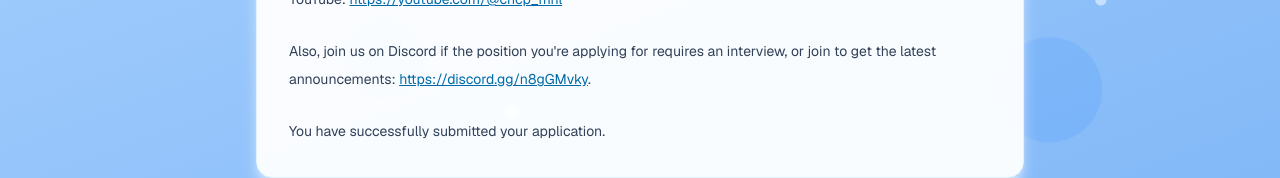
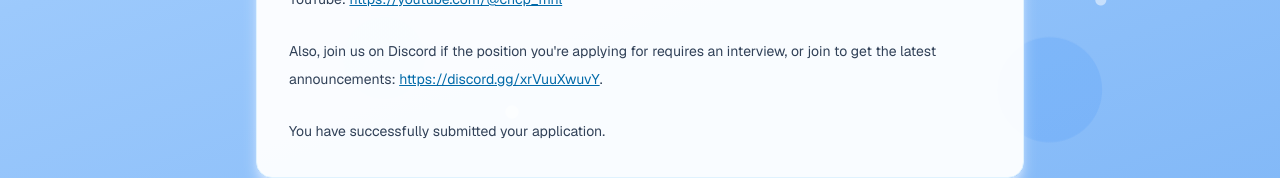
Before and after one commit to red-sakai/membership-forms, a Next.js app: page /register/administrative-department/submit in a window 1280 px wide. Shown: the part 544-722 px from the top of the page. Built offline with nearby package versions, Linux system fonts and the light colour scheme.

Commit message:
chore: update discord link

```diff
--- a/app/register/administrative-department/submit/page.tsx
+++ b/app/register/administrative-department/submit/page.tsx
@@ -21,7 +21,7 @@ export default function AdministrativeDepartmentSubmitPage() {
 
         <p className="mt-6 text-sm leading-7 text-slate-700">
           Also, join us on Discord if the position you&apos;re applying for requires an interview, or join to
-          get the latest announcements: <a className="text-sky-700 underline" href="https://discord.gg/n8gGMvky" target="_blank" rel="noopener noreferrer">https://discord.gg/n8gGMvky</a>.
+          get the latest announcements: <a className="text-sky-700 underline" href="https://discord.gg/xrVuuXwuvY" target="_blank" rel="noopener noreferrer">https://discord.gg/xrVuuXwuvY</a>.
         </p>
 
         <SubmissionConfirmation />
--- a/app/register/creatives-department/submit/page.tsx
+++ b/app/register/creatives-department/submit/page.tsx
@@ -21,7 +21,7 @@ export default function CreativesDepartmentSubmitPage() {
 
         <p className="mt-6 text-sm leading-7 text-slate-700">
           Also, join us on Discord if the position you&apos;re applying for requires an interview, or join to
-          get the latest announcements: <a className="text-sky-700 underline" href="https://discord.gg/n8gGMvky" target="_blank" rel="noopener noreferrer">https://discord.gg/n8gGMvky</a>.
+          get the latest announcements: <a className="text-sky-700 underline" href="https://discord.gg/xrVuuXwuvY" target="_blank" rel="noopener noreferrer">https://discord.gg/xrVuuXwuvY</a>.
         </p>
 
         <SubmissionConfirmation />
--- a/app/register/executive-department/submit/page.tsx
+++ b/app/register/executive-department/submit/page.tsx
@@ -21,7 +21,7 @@ export default function ExecutiveDepartmentSubmitPage() {
 
         <p className="mt-6 text-sm leading-7 text-slate-700">
           Also, join us on Discord if the position you&apos;re applying for requires an interview, or join to
-          get the latest announcements: <a className="text-sky-700 underline" href="https://discord.gg/n8gGMvky" target="_blank" rel="noopener noreferrer">https://discord.gg/n8gGMvky</a>.
+          get the latest announcements: <a className="text-sky-700 underline" href="https://discord.gg/xrVuuXwuvY" target="_blank" rel="noopener noreferrer">https://discord.gg/xrVuuXwuvY</a>.
         </p>
 
         <SubmissionConfirmation />
--- a/app/register/marketing-department/submit/page.tsx
+++ b/app/register/marketing-department/submit/page.tsx
@@ -21,7 +21,7 @@ export default function MarketingDepartmentSubmitPage() {
 
         <p className="mt-6 text-sm leading-7 text-slate-700">
           Also, join us on Discord if the position you&apos;re applying for requires an interview, or join to
-          get the latest announcements: <a className="text-sky-700 underline" href="https://discord.gg/n8gGMvky" target="_blank" rel="noopener noreferrer">https://discord.gg/n8gGMvky</a>.
+          get the latest announcements: <a className="text-sky-700 underline" href="https://discord.gg/xrVuuXwuvY" target="_blank" rel="noopener noreferrer">https://discord.gg/xrVuuXwuvY</a>.
         </p>
 
         <SubmissionConfirmation />
--- a/app/register/operations-department/submit/page.tsx
+++ b/app/register/operations-department/submit/page.tsx
@@ -21,7 +21,7 @@ export default function OperationsDepartmentSubmitPage() {
 
         <p className="mt-6 text-sm leading-7 text-slate-700">
           Also, join us on Discord if the position you&apos;re applying for requires an interview, or join to
-          get the latest announcements: <a className="text-sky-700 underline" href="https://discord.gg/n8gGMvky" target="_blank" rel="noopener noreferrer">https://discord.gg/n8gGMvky</a>.
+          get the latest announcements: <a className="text-sky-700 underline" href="https://discord.gg/xrVuuXwuvY" target="_blank" rel="noopener noreferrer">https://discord.gg/xrVuuXwuvY</a>.
         </p>
 
         <SubmissionConfirmation />
--- a/app/register/relations-department/submit/page.tsx
+++ b/app/register/relations-department/submit/page.tsx
@@ -21,7 +21,7 @@ export default function RelationsDepartmentSubmitPage() {
 
         <p className="mt-6 text-sm leading-7 text-slate-700">
           Also, join us on Discord if the position you&apos;re applying for requires an interview, or join to
-          get the latest announcements: <a className="text-sky-700 underline" href="https://discord.gg/n8gGMvky" target="_blank" rel="noopener noreferrer">https://discord.gg/n8gGMvky</a>.
+          get the latest announcements: <a className="text-sky-700 underline" href="https://discord.gg/xrVuuXwuvY" target="_blank" rel="noopener noreferrer">https://discord.gg/xrVuuXwuvY</a>.
         </p>
 
         <SubmissionConfirmation />
```
